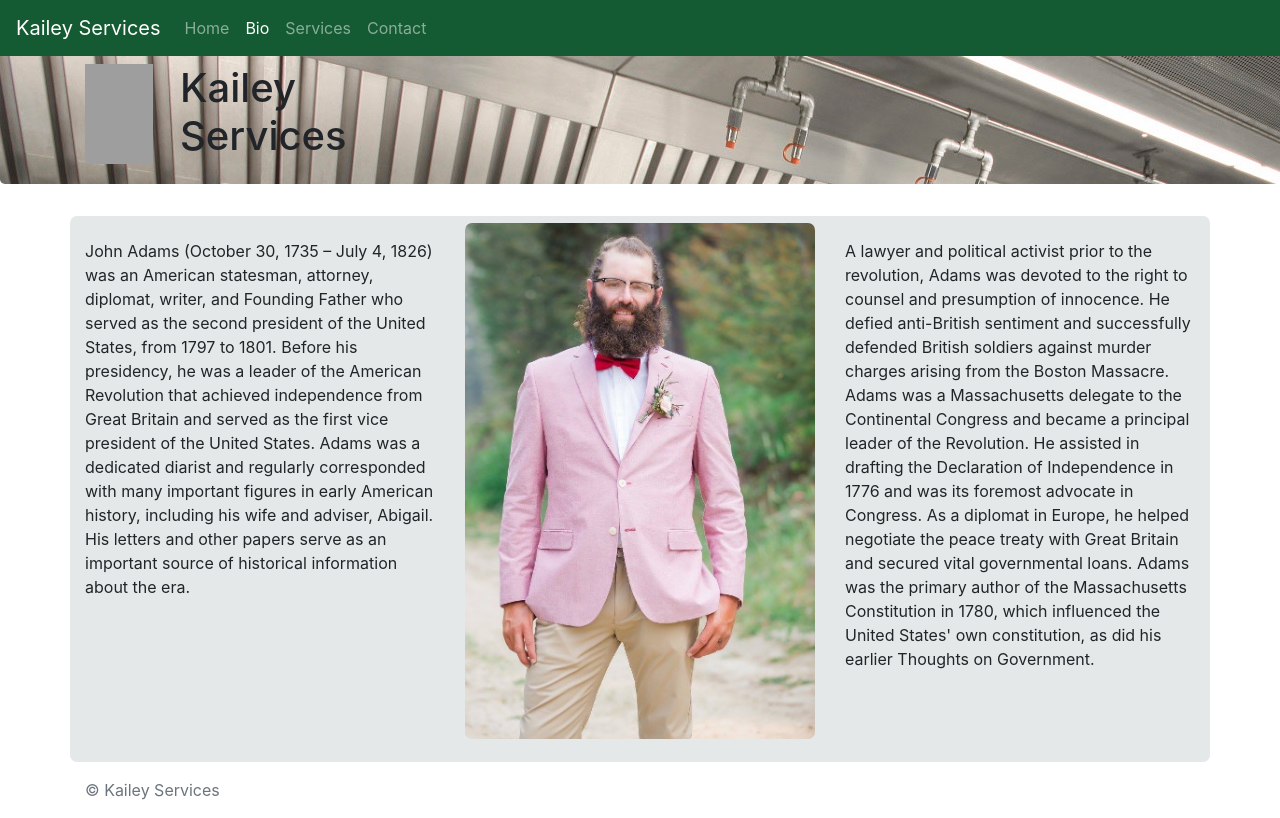
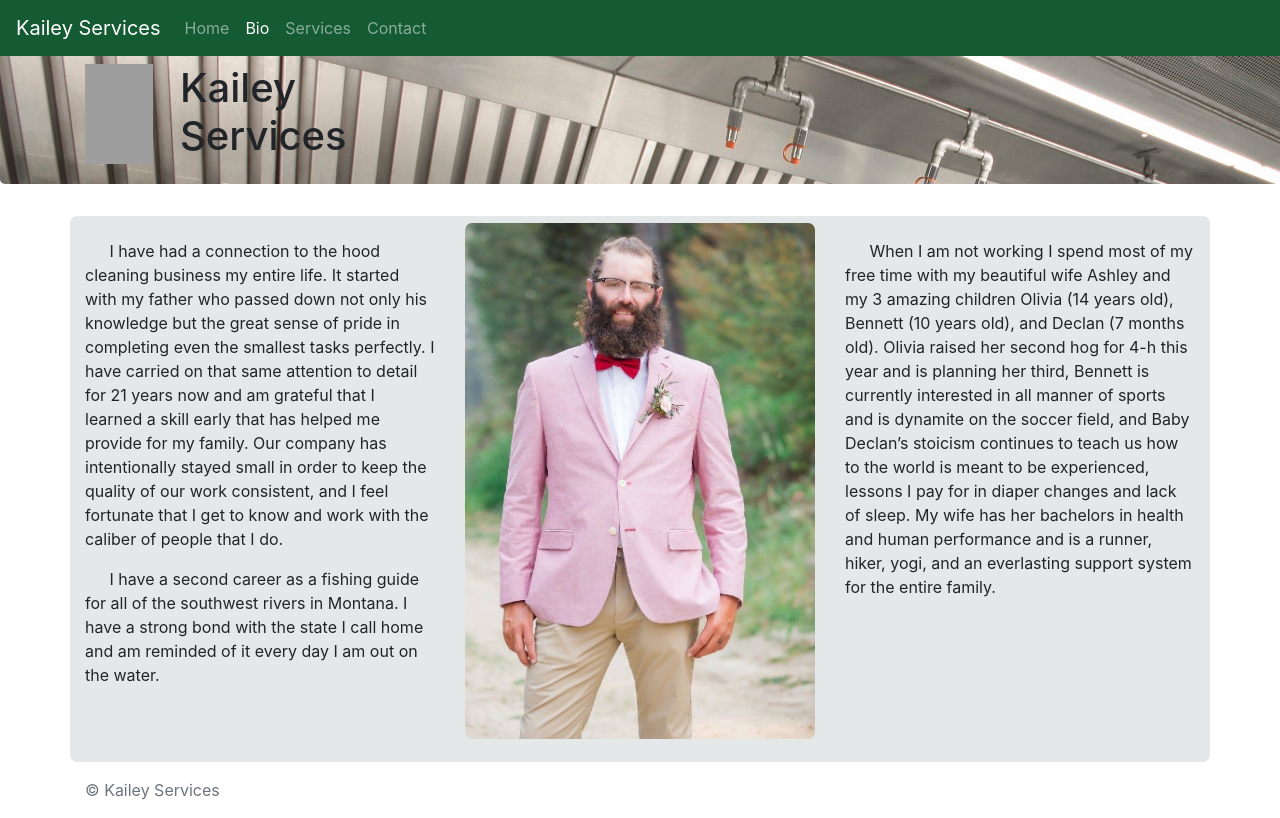
Before and after one commit to beaubatchelor/Power_Cleaning_Site, a Flask app: page /bio in a window 1280 px wide. Run offline with Flask 2, Linux system fonts and the light colour scheme; some libraries are stand-ins or nearby versions; grey boxes are pictures that could not be loaded.

Commit message:
adding dynamic bio

```diff
--- a/app.py
+++ b/app.py
@@ -2,7 +2,7 @@ from __init__ import app
 from flask import Flask, render_template, jsonify, request
 from tables import Customer_site_dump, db
 import datetime as dt
-
+from scripts import messages
 
 @app.route('/')
 def index():
@@ -17,7 +17,8 @@ def home():
 @app.route('/bio')
 def bio():
 
-    return render_template('bio.html')
+    data = messages.bio_message
+    return render_template('bio.html', data=data)
 
 @app.route('/services')
 def services():
@@ -26,7 +27,8 @@ def services():
 
 @app.route('/contact')
 def contact():
-    data = [{ 'message' : ''}]
+
+    data = messages.blank_message
     return render_template('contact.html', data=data)
 
 @app.route('/contact', methods=['POST'])
@@ -41,7 +43,7 @@ def contact_post():
     service_desc = form['serviceDesc']
     ts = dt.datetime.now()
     submitted_info = Customer_site_dump(first_name=first_name, last_name=last_name, company_name=company_name, apt_date=apt_date, apt_time=apt_time, service_desc=service_desc, email_address=email_address, ts=ts)
-    data = [{ 'message' : f'Thank you for your interest {first_name}! Someone from our team will contact you shortly.'}]
+    data = messages.thank_you_message(first_name)
 
     db.session.add(submitted_info)
     db.session.commit()
--- /dev/null
+++ b/scripts/messages.py
@@ -0,0 +1,32 @@
+import datetime as dt
+import math
+
+def thank_you_message(first_name):
+    message = { 'message' : f'Thank you for your interest {first_name}! Someone from our team will contact you shortly.'}
+    return message
+def round_down(n, decimals=0):
+    multiplier = 10 ** decimals
+    return math.floor(n * multiplier) / multiplier
+
+today = dt.date.today()
+
+olivia_age = today - dt.date(2005, 4, 1)
+bennett_age = today -  dt.date(2009, 5, 19)
+declan_age = today -  dt.date(2019, 5, 18)
+experiance_age = today - dt.date(1998, 6, 18)
+
+olivia_age_clean = str(int(round_down(olivia_age.days / 365, 0))) + ' years old'
+bennett_age_clean = str(int(round_down(bennett_age.days / 365, 0))) + ' years old'
+declan_age_clean = int(round_down(declan_age.days / 365, 0))
+experiance_age_clean = str(int(round_down(experiance_age.days / 365, 0)))
+
+if declan_age_clean == 0:
+    declan_age_clean = str(int(round_down((declan_age.days / 365) * 12, 0))) + ' months old'
+else:
+    declan_age_clean = str(int(round_down(declan_age.days / 365, 0))) + ' years old'
+
+blank_message = { 'message' : ''}
+
+bio_message = {'busi_bio' : f'I have had a connection to the hood cleaning business my entire life. It started with my father who passed down not only his knowledge but the great sense of pride in completing even the smallest tasks perfectly. I have carried on that same attention to detail for {experiance_age_clean} years now and am grateful that I learned a skill early that has helped me provide for my family. Our company has intentionally stayed small in order to keep the quality of our work consistent, and I feel fortunate that I get to know and work with the caliber of people that I do.',\
+'fish_bio' : 'I have a second career as a fishing guide for all of the southwest rivers in Montana. I have a strong bond with the state I call home and am reminded of it every day I am out on the water.',\
+'fam_bio' : f'When I am not working I spend most of my free time with my beautiful wife Ashley and my 3 amazing children Olivia ({olivia_age_clean}), Bennett ({bennett_age_clean}), and Declan ({declan_age_clean}). Olivia raised her second hog for 4-h this year and is planning her third, Bennett is currently interested in all manner of sports and is dynamite on the soccer field, and Baby Declan’s stoicism continues to teach us how to the world is meant to be experienced, lessons I pay for in diaper changes and lack of sleep. My wife has her bachelors in health and human performance and is a runner, hiker, yogi, and an everlasting support system for the entire family.'}
--- a/static/css/styles.css
+++ b/static/css/styles.css
@@ -19,3 +19,7 @@ nav {
     background-color: #E5E8E8;
     border-radius: 7px;
 }
+
+.text-indent {
+    text-indent: 7%;
+}
--- a/tables.py
+++ b/tables.py
@@ -9,6 +9,7 @@ from config import (sql_url)
 # app.config['SQLALCHEMY_DATABASE_URI'] = f'mysql://{sql_user}:{sql_pass}@ofcmikjy9x4lroa2.cbetxkdyhwsb.us-east-1.rds.amazonaws.com:3306/o5hjwzcvjuw3utaz'
 # app.config['SQLALCHEMY_TRACK_MODIFICATIONS'] = False
 app.config['SQLALCHEMY_DATABASE_URI'] = f'{sql_url}'
+app.config['SQLALCHEMY_TRACK_MODIFICATIONS'] = False
 db = SQLAlchemy(app)
 
 
--- a/templates/bio.html
+++ b/templates/bio.html
@@ -46,13 +46,18 @@
       <div class="container page-meat">
         <div class="row">
           <div class="col-lg-4 text-size">
-            <p>John Adams (October 30, 1735 – July 4, 1826) was an American statesman, attorney, diplomat, writer, and Founding Father who served as the second president of the United States, from 1797 to 1801. Before his presidency, he was a leader of the American Revolution that achieved independence from Great Britain and served as the first vice president of the United States. Adams was a dedicated diarist and regularly corresponded with many important figures in early American history, including his wife and adviser, Abigail. His letters and other papers serve as an important source of historical information about the era.</p>
+            {% if data: %}
+              <p class="text-indent">{{ data.busi_bio }}</p>
+              <p class="text-indent">{{ data.fish_bio }}</p>
+            {% endif %}
           </div>
           <div class="col-lg-4">
             <img src="../static/assets/suit.JPG" alt="nice-picture" class="img-size">
           </div>
           <div class="col-lg-4 text-size">
-            <p>A lawyer and political activist prior to the revolution, Adams was devoted to the right to counsel and presumption of innocence. He defied anti-British sentiment and successfully defended British soldiers against murder charges arising from the Boston Massacre. Adams was a Massachusetts delegate to the Continental Congress and became a principal leader of the Revolution. He assisted in drafting the Declaration of Independence in 1776 and was its foremost advocate in Congress. As a diplomat in Europe, he helped negotiate the peace treaty with Great Britain and secured vital governmental loans. Adams was the primary author of the Massachusetts Constitution in 1780, which influenced the United States' own constitution, as did his earlier Thoughts on Government.</p>
+            {% if data: %}
+              <p class="text-indent">{{ data.fam_bio }}</p>
+            {% endif %}
           </div>
         </div>
         <div class="row">
```
Also changed, not shown: scripts/__init__.py (added).
